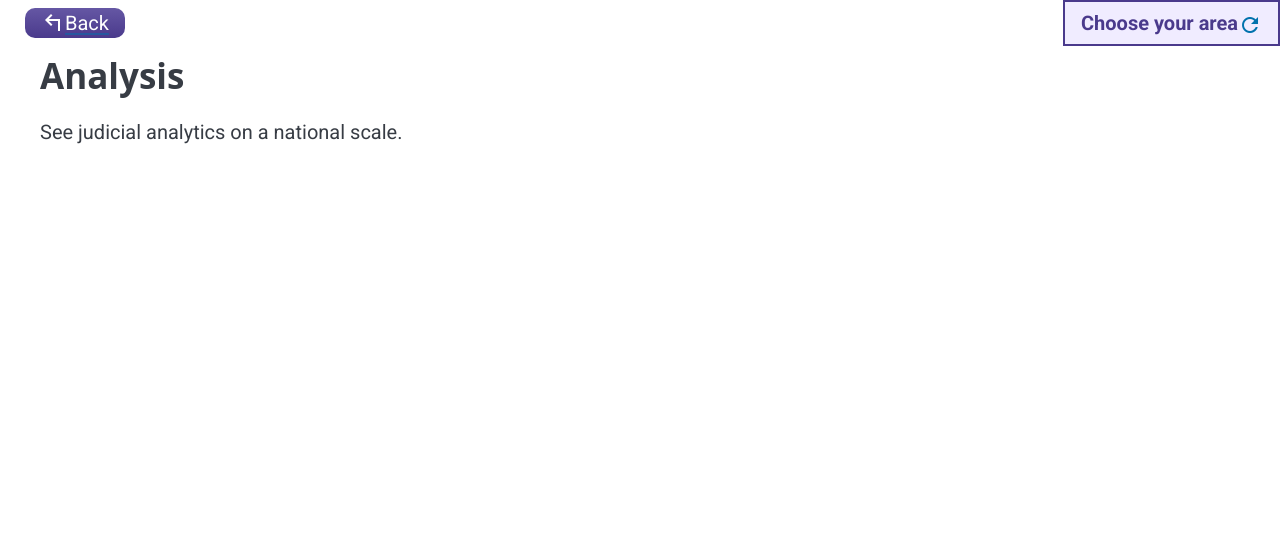
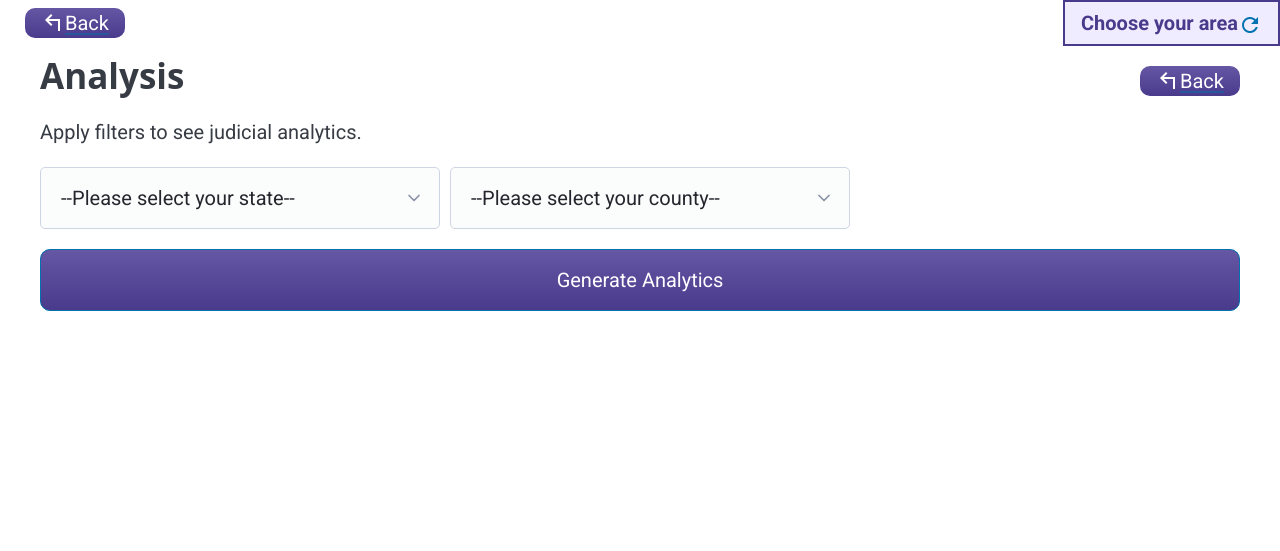
Before and after one commit to uchicago-capp-30320/JudgementCall, a Django app: page /analysis/ in a window 1280 px wide. Shown: the part 65-616 px from the top of the page. Run offline with Django 5.2, Linux system fonts and the light colour scheme; parts of the project's set-up code (start-up, migrations or seed data) failed here and were passed over.

Commit message:
updated analysis to match other pages

```diff
--- a/apps/judgement_call/urls.py
+++ b/apps/judgement_call/urls.py
@@ -21,6 +21,11 @@ urlpatterns = [
     ),
     path("candidates/<str:state>/<str:county>/", views.candidates, name="candidates"),
     path("analysis/", views.analysis, name="analysis"),
+    path(
+        "analysis/<str:state>/<str:county>/",
+        views.analysis_state_county,
+        name="analysis_state_county",
+    ),
     path("api/counties/<str:state>/", views.get_counties, name="get_counties"),
     path("gantt/", views.gantt, name="gantt"),
     path("judges/<str:court_id>", views.court_full_view, name="court"),
--- a/apps/judgement_call/views.py
+++ b/apps/judgement_call/views.py
@@ -517,10 +517,32 @@ def get_current_judges_for_court(court_id):
 
 
 def analysis(request):
-    """Elections landing page."""
+    """Analysis landing page."""
 
-    state = request.GET.get("state")
-    county = request.GET.get("county")
+    if request.GET.get("state") and request.GET.get("county"):
+        state = request.GET["state"]
+        county = request.GET["county"]
+        request.session["state"] = state
+        request.session["county"] = county
+        return analysis_state_county(request, state, county)
+
+    context = {
+        "msg": "Pending",
+        "header": "Analysis",
+        "preamble": """Apply filters to see judicial analytics.""",
+        "states": US_STATES,
+        "button_name": "Generate Analytics",
+        "fallback_url": reverse("judgement_call:landing"),
+        "state": request.session.get("state"),
+        "county": request.session.get("county"),
+    }
+
+    return render(request, "analysis.html", context)
+
+
+def analysis_state_county(request, state, county):
+    """Analysis landing page."""
+
     court_id = None
     court_name = None
     gantt_data = None
@@ -563,7 +585,7 @@ def analysis(request):
         "county": request.session.get("county"),
     }
 
-    return render(request, "analysis.html", context)
+    return render(request, "analysis_state_county.html", context)
 
 
 def clear_location(request):
--- a/templates/analysis.html
+++ b/templates/analysis.html
@@ -9,16 +9,11 @@ Judgement Call
 
 <div class="below-nav-and-back">
     <h2 class="sub-header">{{ header }}</h2>
+    {% include "back-arrow.html" with fallback_url=fallback_url %}
 </div>
 
 <p>{{ preamble }}</p>
 
-{% if radar_data %}
-{% include "radar_test.html" with radar_data=radar_data state=state court_name=court_name %}
-{% endif %}
-
-{% if gantt_data %}
-{% include "gantt.html" with gantt_data=gantt_data state=state court_name=court_name %}
-{% endif %}
+{% include "dropdown.html" with states=states %}
 
 {% endblock %}
```
Also changed, not shown: templates/analysis_state_county.html (added, +40 -0 lines).
